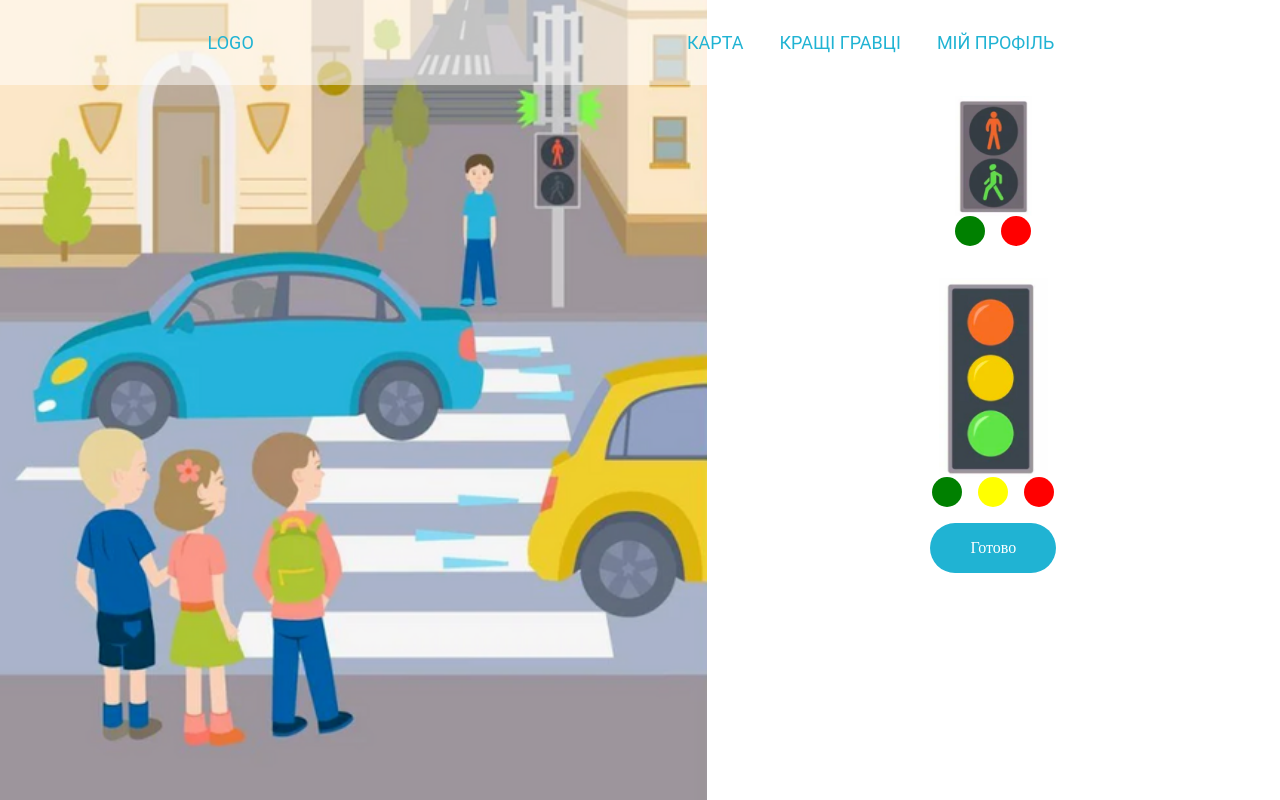
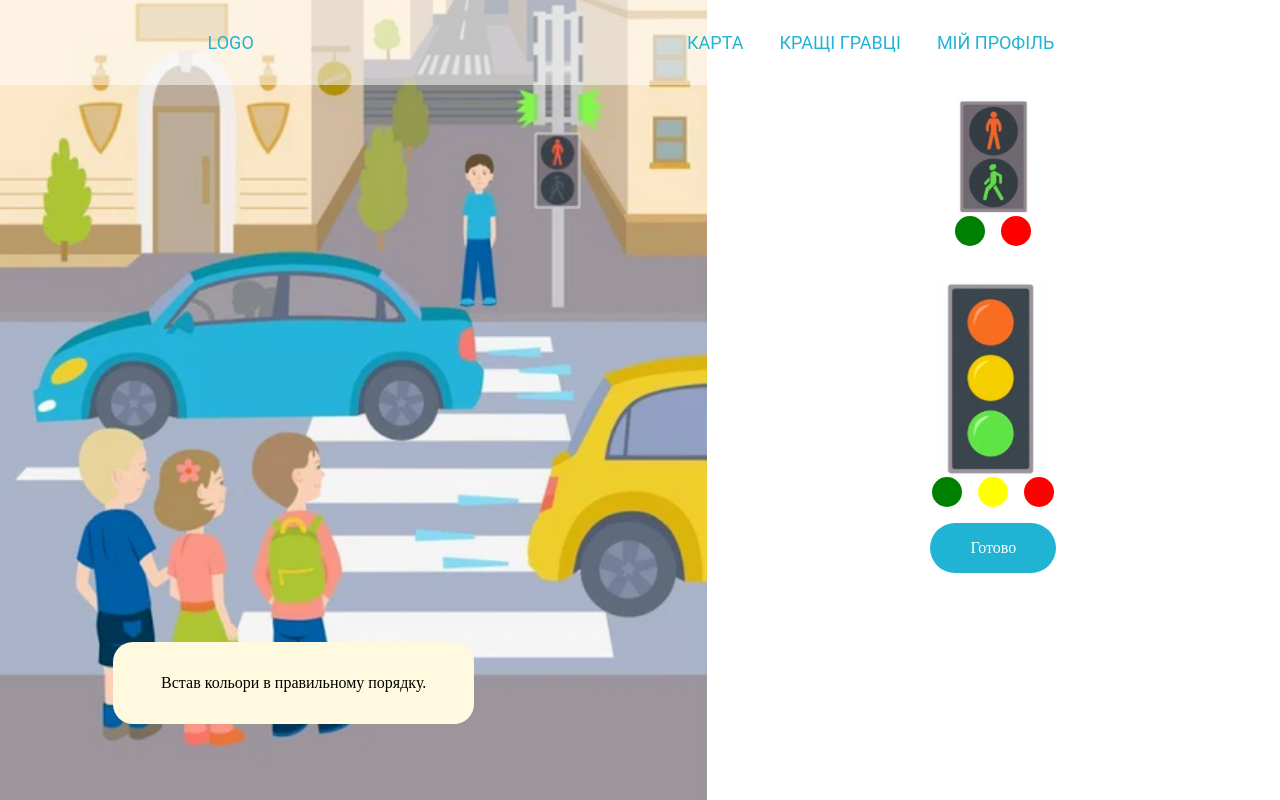
Before and after one commit to CoffeeJUG/traffic-rules-for-children, a React (Create React App) app in the folder frontend/: page / in a window 1280 px wide. Built offline with nearby package versions, Linux system fonts and the light colour scheme.

Commit message:
Added instruction to puzzle

```diff
--- a/frontend/src/components/PuzzlePage/PuzzlePage.css
+++ b/frontend/src/components/PuzzlePage/PuzzlePage.css
@@ -24,10 +24,15 @@
   background-color: rgba(255, 255, 255, 0.5);
   width: 100vw;
   padding: 2em 0;
+  z-index: 100000;
 }
 
 .navigation__link {
   padding: 0 1em;
+}
+
+.puzzle-page__image {
+  position: relative;
 }
 
 .puzzle-page__image > img {
@@ -38,6 +43,15 @@
   display: flex;
   justify-content: space-between;
   align-items: center;
+}
+
+.puzzle-page__instruction {
+  position: absolute;
+  bottom: 10%;
+  left: 16%;
+  padding: 2em 3em;
+  background: #fffadf;
+  border-radius: 20px;
 }
 
 .puzzle-page__choose {
--- a/frontend/src/components/PuzzlePage/PuzzlePage.jsx
+++ b/frontend/src/components/PuzzlePage/PuzzlePage.jsx
@@ -24,6 +24,10 @@ let PuzzlePage = () => {
       <div className="puzzle-page__puzzle">
         <div className="puzzle-page__image">
           <img src="/pictures/road-traffic-bg-img.png" alt="road-traffic"></img>
+
+          <div className="puzzle-page__instruction">
+            Встав кольори в правильному порядку.
+          </div>
         </div>
 
         <div className="puzzle-page__choose">
```
